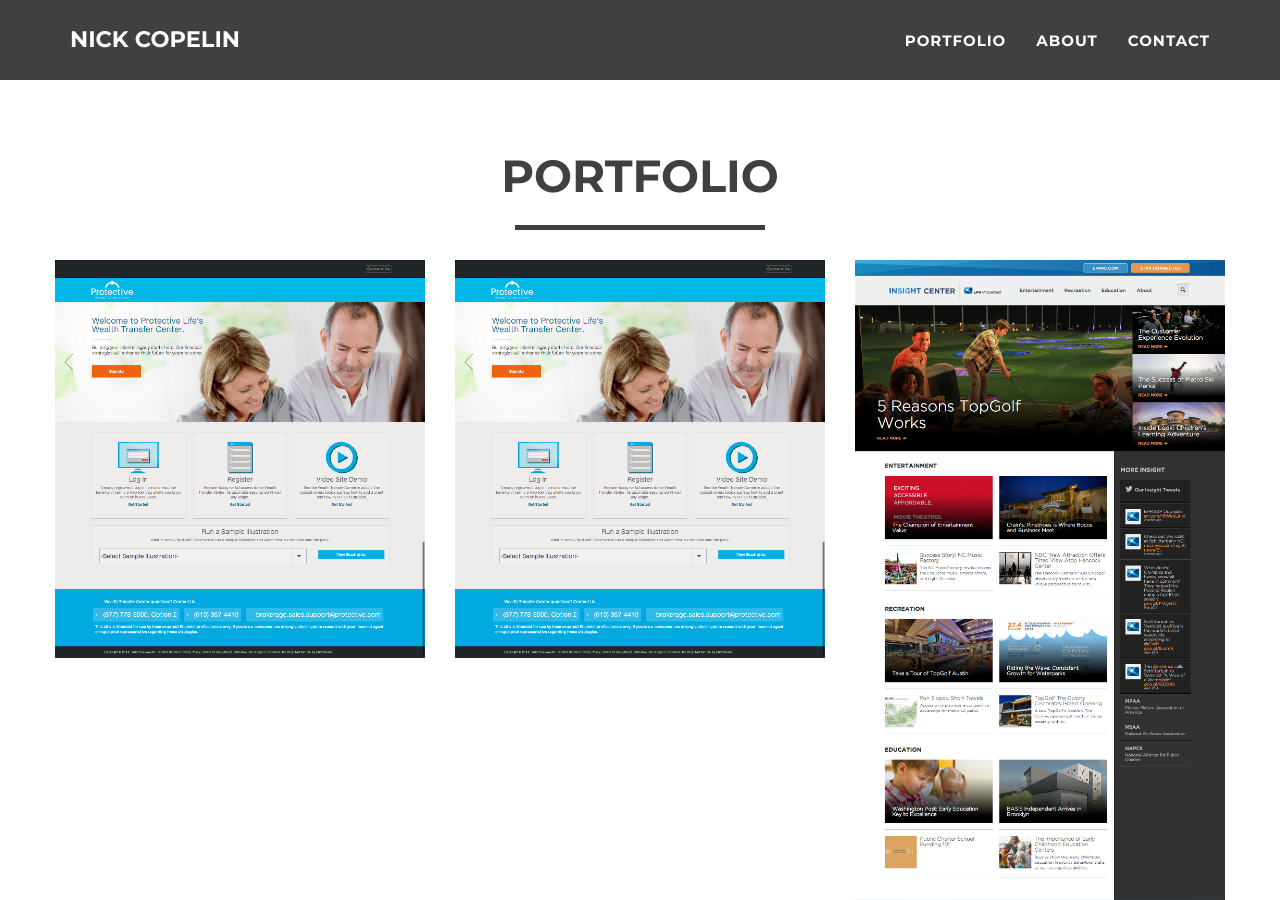
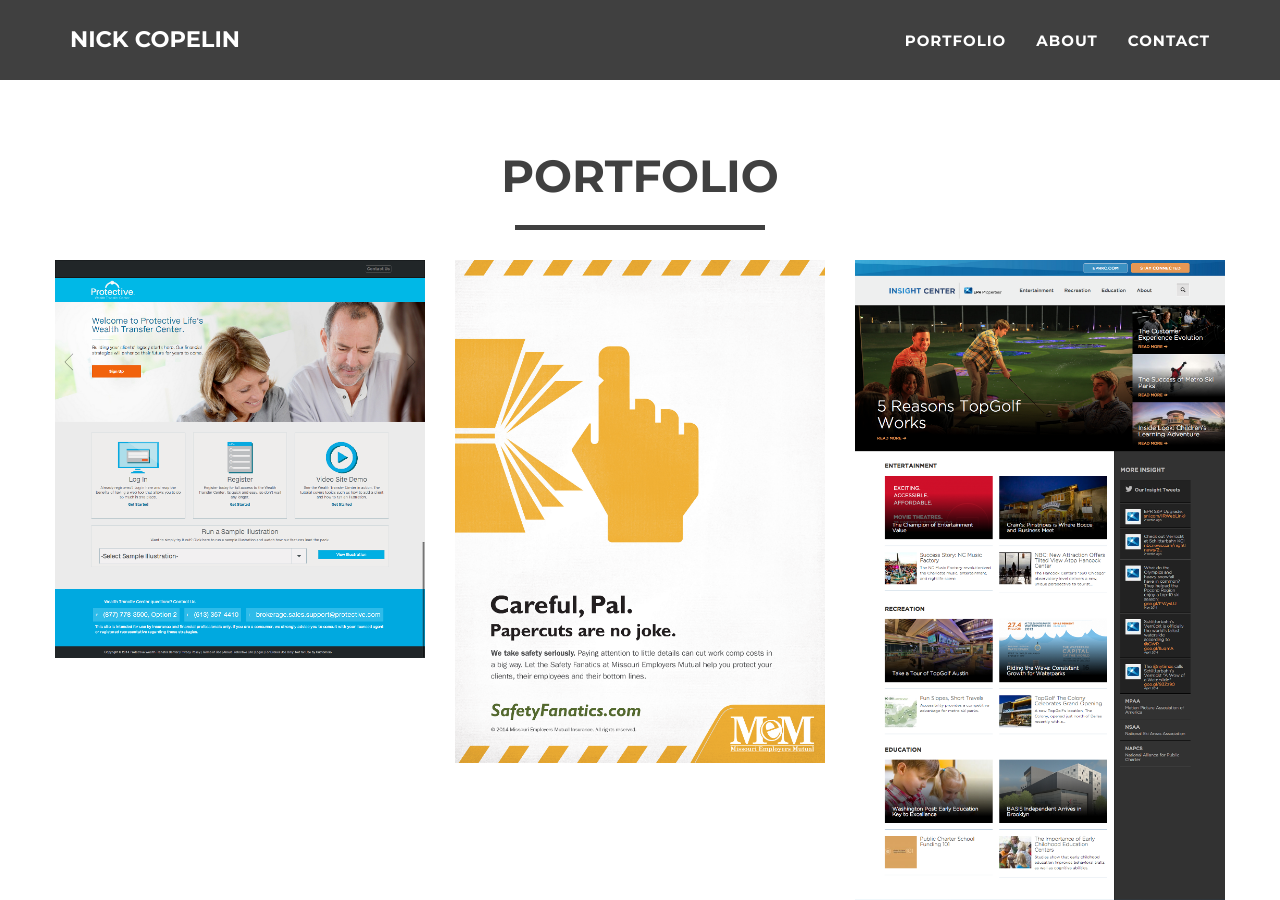
Before and after one commit to NickCopelin/NickCopelin.github.io, a Jekyll site: the page built from index.html, in a window 1280 px wide and 900 px high, scrolled down 791 px. Built offline with Jekyll 4.4.1, drawn with Linux system fonts in a browser that asks for light colours; nearby versions of some CDN libraries; library files that are not in the unit come from our copies.

Commit message:
Fixed MEM portfolio error

```diff
--- a/_posts/2014-08-18-Missouri-Employers-Mutual-Safety-Campaign-Print.markdown
+++ b/_posts/2014-08-18-Missouri-Employers-Mutual-Safety-Campaign-Print.markdown
@@ -2,7 +2,7 @@
 layout: default
 modal-id: 9
 date: 2014-08-18
-img: PTV_WTC_Site_Home.png
+img: MEM_SafetyCampaign_PrintAd_CarefulPal.png
 alt:
 project-date: July 2014
 client: Protective Life
```
